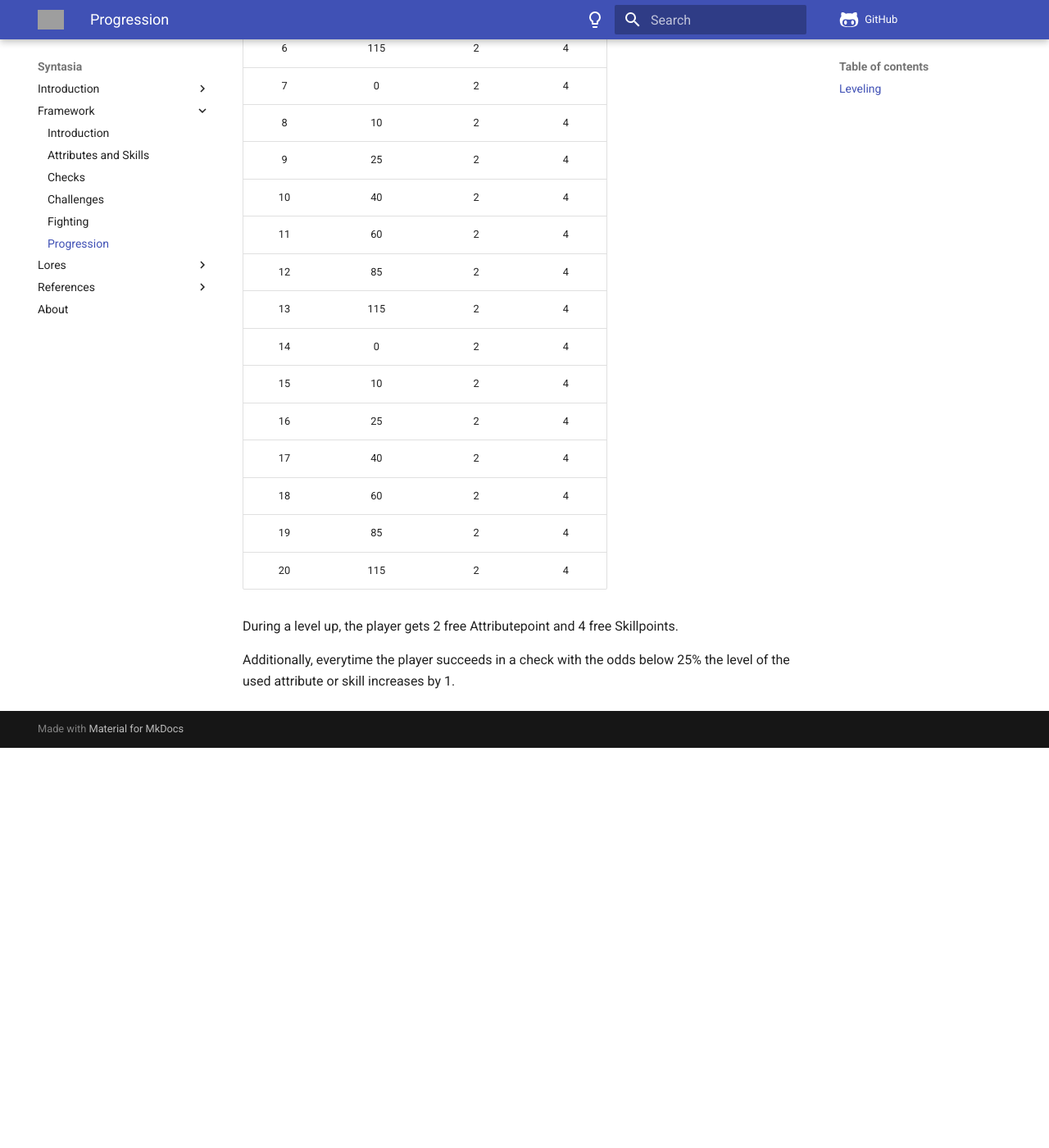
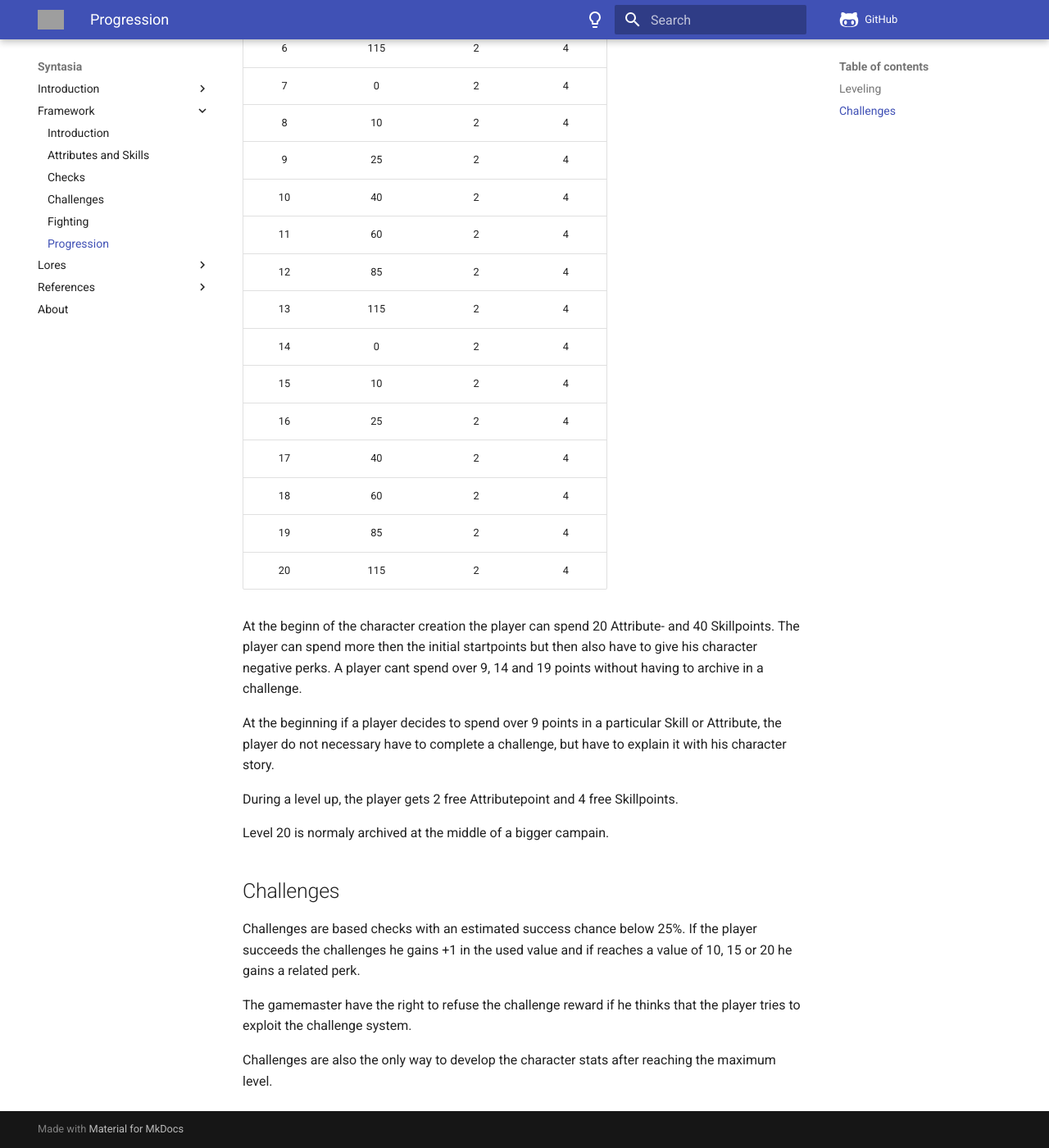
Before and after one commit to willi-z/Syntasia, an MkDocs documentation site: the page built from docs/framework/progression.md, in a window 1280 px wide and 1400 px high, scrolled down 580 px. Shown: the whole window at 82% size. Built offline with MkDocs 1.6.1 and Material for MkDocs 9.7.7, drawn with Linux system fonts in a browser that asks for light colours; comment, search, counter and statistics services are not loaded; before the commit the page ends 1492 px from its top, so only the background shows below that; grey boxes are pictures that could not be loaded.

Commit message:
session 13.08.

```diff
--- a/docs/framework/progression.md
+++ b/docs/framework/progression.md
@@ -7,7 +7,7 @@ Characters start at level 0 and reach the maximum with 20.
 
 | Level | total Experience | Attributepoints | Skillpoint |
 |:-----:|:----------------:|:---------------:|:----------:|
-|   0   |       0          |   40            |     80     |
+|   0   |       0          |   20            |     40     |
 |   1   |       10         |   2             |     4      |
 |   2   |       25         |   2             |     4      |
 |   3   |       40         |   2             |     4      |
@@ -29,7 +29,20 @@ Characters start at level 0 and reach the maximum with 20.
 |  19   |       85         |   2             |     4      |
 |  20   |       115        |   2             |     4      |
 
+At the beginn of the character creation the player can spend 20 Attribute- and 40 Skillpoints.
+The player can spend more then the initial startpoints but then also have to give his character negative perks.
+A player cant spend over 9, 14 and 19 points without having to archive in a challenge.
+
+At the beginning if a player decides to spend over 9 points in a particular Skill or Attribute, the player do not necessary have to complete a challenge, but have to explain it with his character story.
 
 During a level up, the player gets 2 free Attributepoint and 4 free Skillpoints.
 
-Additionally, everytime the player succeeds in a check with the odds below 25% the level of the used attribute or skill increases by 1.
+Level 20 is normaly archived at the middle of a bigger campain.
+
+## Challenges
+Challenges are based checks with an estimated success chance below 25%.
+If the player succeeds the challenges he gains +1 in the used value and if reaches a value of 10, 15 or 20 he gains a related perk.
+
+The gamemaster have the right to refuse the challenge reward if he thinks that the player tries to exploit the challenge system.
+
+Challenges are also the only way to develop the character stats after reaching the maximum level.
```
Also changed, not shown: docs/framework/attributes_and_skills.md (+4 -1 lines), docs/lores/dreamland/races.md (+35 -28 lines), docs/lores/dreamland/religions.md (added, +17 -0 lines).
